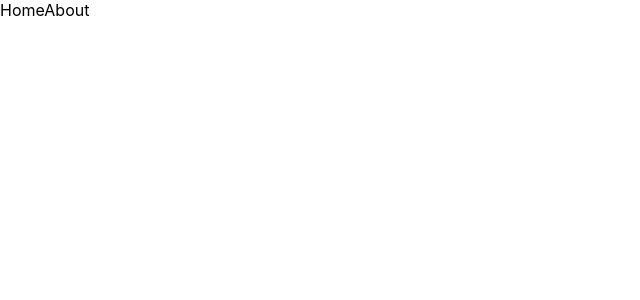
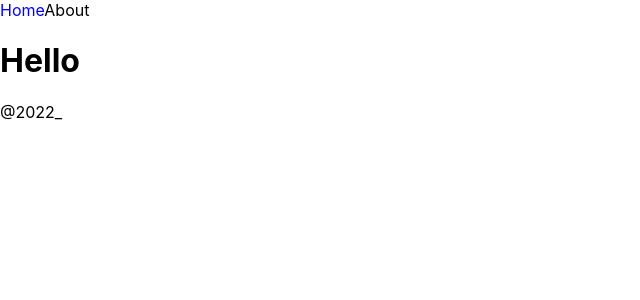
Before and after one commit to bishoe01/NextJS, a Next.js app in the folder practiceapp/: page / in a window 1280 px wide. Shown: the top 300 px of the page, without its empty margins (0-640 px from the left). Built offline with nearby package versions, Linux system fonts and the light colour scheme.

Commit message:
global style jsx

```diff
--- a/practiceapp/components/NavBar.js
+++ b/practiceapp/components/NavBar.js
@@ -1,13 +1,26 @@
 import Link from 'next/link';
 import {useRouter} from 'next/router';
+import styles from './NavBar.module.css';
 export default function NavBar(){
     const router = useRouter();
     return (<nav>
         <Link href="/">
-            <a >Home</a>
+            <a className={router.pathname === '/' ? 'active' : ""}>Home</a>
         </Link>
         <Link href="/about">
-        <a>About</a>
+        <a className={router.pathname === '/about' ? 'active' : ""}>About</a>
         </Link>
+
+        <style jsx>{`
+        {/* nav{
+            background-color: skyblue;
+        } */}
+        a{
+            text-decoration: none;
+        }
+        .active{
+            color: blue;
+        }
+        `}</style>
     </nav>)
 }
--- a/practiceapp/components/NavBar.module.css
+++ b/practiceapp/components/NavBar.module.css
@@ -0,0 +1,10 @@
+
+.active{
+    color : skyblue;
+}
+
+
+.link {
+    text-decoration: none;
+    font-size: 25px;
+}
--- a/practiceapp/pages/_app.js
+++ b/practiceapp/pages/_app.js
@@ -1,7 +1,19 @@
+import NavBar from '../components/NavBar'
 import '../styles/globals.css'
 
 function MyApp({ Component, pageProps }) {
-  return <Component {...pageProps} />
+  return (
+  <>
+    <NavBar />
+  <Component {...pageProps} />
+  <style jsx global>{`
+        a{
+          color:black;
+        }
+        `}</style>
+        <footer>@2022_</footer>
+  </>
+  )
 }
 
 export default MyApp
--- a/practiceapp/pages/about.js
+++ b/practiceapp/pages/about.js
@@ -1,9 +1,6 @@
-import NavBar from "../components/NavBar";
-
 export default function about() {
     return(
         <div>
-            <NavBar></NavBar>
         <h1>About</h1>
         </div>
     )
--- a/practiceapp/pages/index.js
+++ b/practiceapp/pages/index.js
@@ -7,7 +7,7 @@ import styles from '../styles/Home.module.css'
 export default function Home() {
   return(
     <div>
-      <NavBar/>
+      <h1 className='active'>Hello</h1>
     </div>
   )
 }
```
